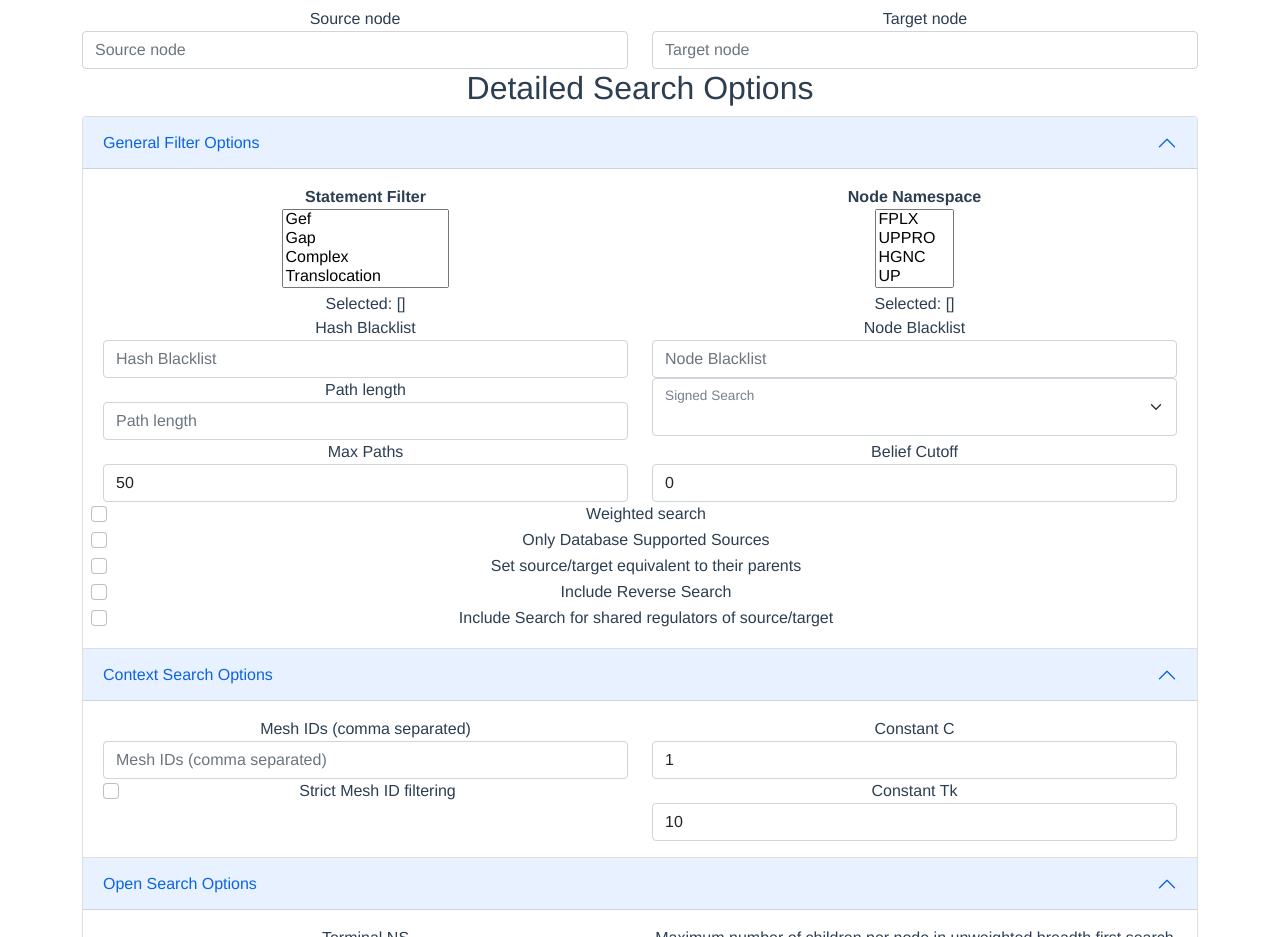
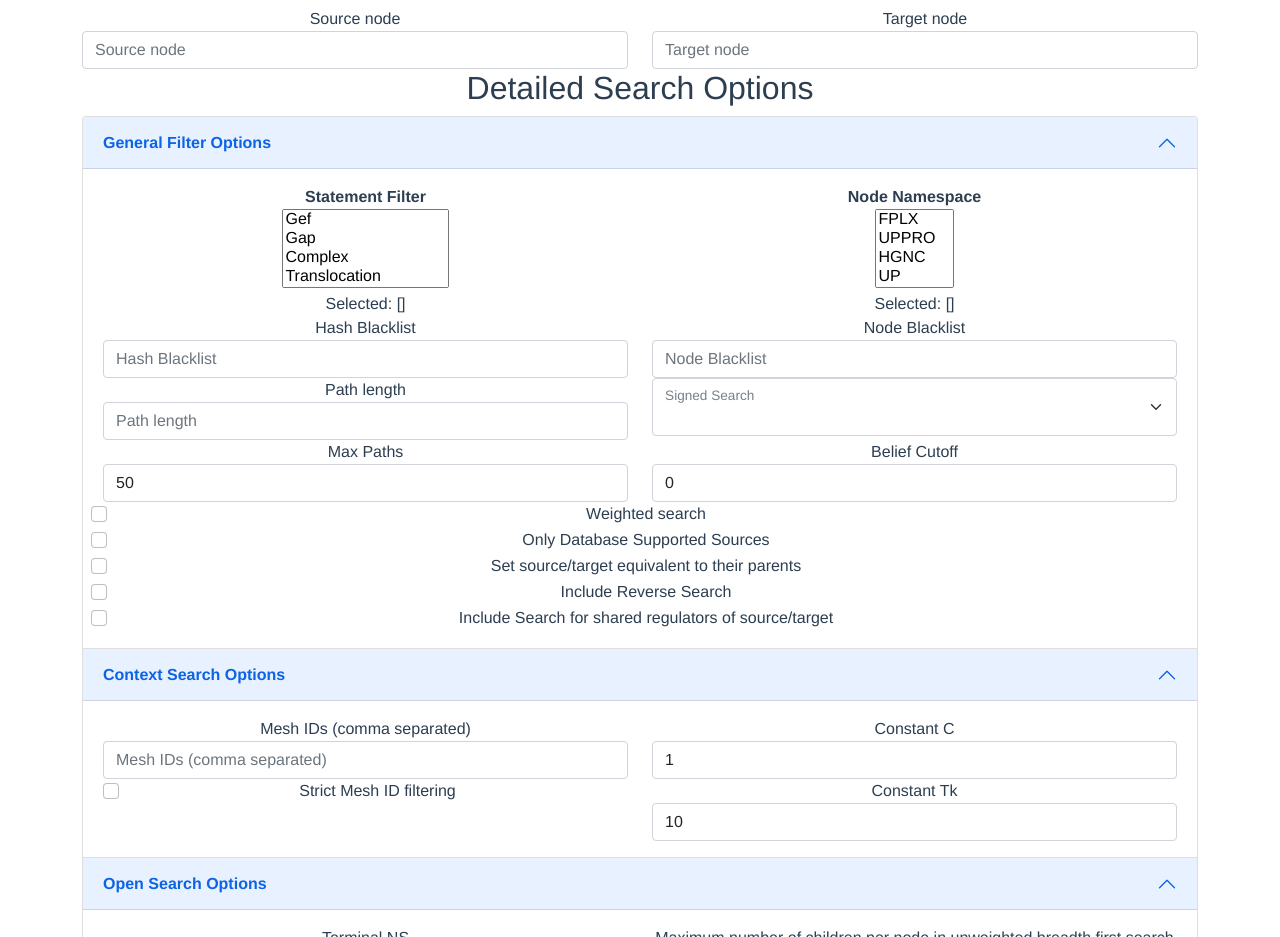
Before and after one commit to kkaris/indra_network_service, a Vue app in the folder indra_network_search/frontend/: page / in a window 1280 px wide. Shown: the part 155-1092 px from the top of the page. Built offline with nearby package versions, Linux system fonts and the light colour scheme.

Commit message:
Set accordion headers to <strong>

```diff
--- a/indra_network_search/frontend/src/views/NetworkSearchForm.vue
+++ b/indra_network_search/frontend/src/views/NetworkSearchForm.vue
@@ -50,7 +50,7 @@
                 aria-expanded="true"
                 :aria-controls="accordionIDObj.accordionBody1ID"
             >
-              General Filter Options
+              <strong>General Filter Options</strong>
             </button>
           </h3>
           <div
@@ -189,7 +189,7 @@
                 aria-expanded="true"
                 :aria-controls="accordionIDObj.accordionBody2ID"
             >
-              Context Search Options
+              <strong>Context Search Options</strong>
             </button>
           </h3>
           <div
@@ -254,7 +254,7 @@
                 aria-expanded="true"
                 :aria-controls="accordionIDObj.accordionBody3ID"
             >
-              Open Search Options
+              <strong>Open Search Options</strong>
             </button>
           </h3>
           <div
```
